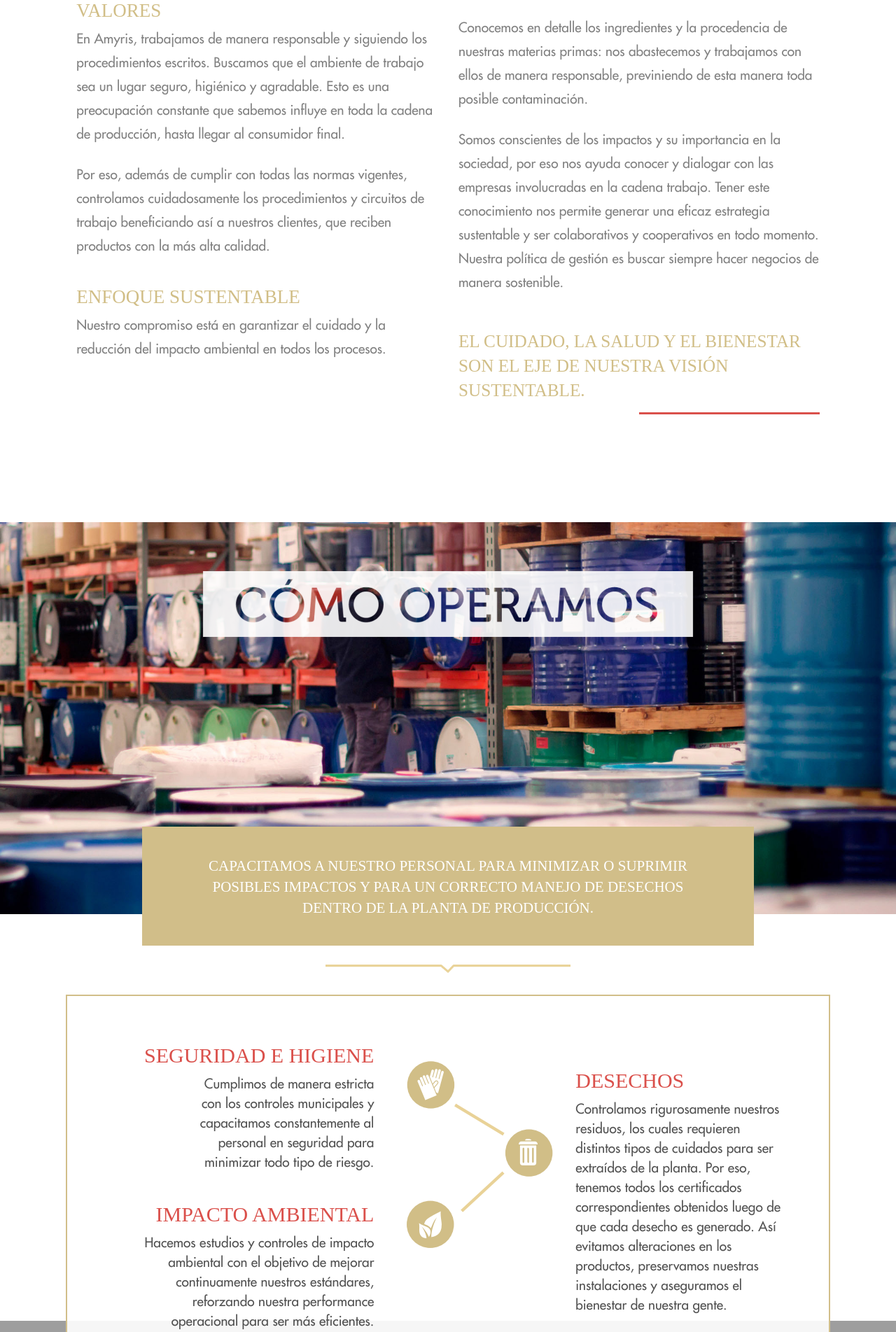
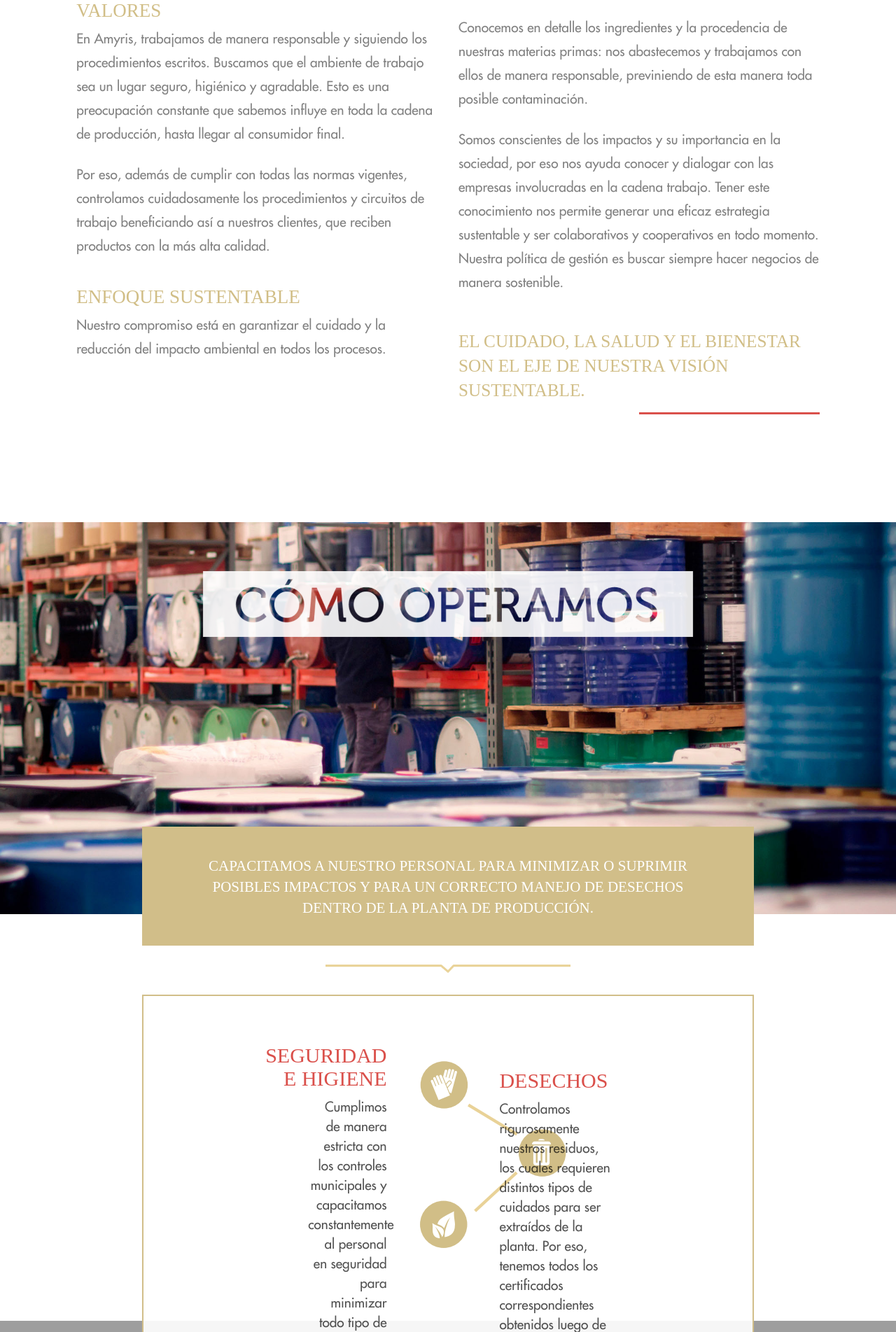
Before and after one commit to shizus/web-amyris, a PHP site: page /sustentabilidad in a window 1280 px wide. Shown: the part 1855-3758 px from the top of the page at 70% size. Run offline with PHP 8.4, Linux system fonts and the light colour scheme; some libraries are stand-ins or nearby versions; some web fonts are replaced; grey boxes are pictures that could not be loaded.

Commit message:
sustentabilidad para pantalla grande

```diff
--- a/sitio/css/sustentabilidad.css
+++ b/sitio/css/sustentabilidad.css
@@ -289,6 +289,6 @@ margin-top: 5%;
 
 @media (min-width: 120em){
     img#corchete {
-        margin-top: 5em;
+        margin-top: 6.5em;
     }
 }
--- a/sitio/sustentabilidad.php
+++ b/sitio/sustentabilidad.php
@@ -99,9 +99,9 @@ insertar_servicio($textos4, $textos5);
 
     <div class="row seguridad-higiene">
 
-        <div  class="col-md-10 col-md-offset-1" id="porque" >
+        <div  class="col-md-10 col-md-offset-1 col-lg-8 col-lg-offset-2" id="porque" >
             <div class="row">
-                <div class="col-md-4 col-md-offset-1 porquecolumna4">
+                <div class="col-md-4 col-md-offset-1 porquecolumna4 col-lg-3 col-lg-offset-2">
                     <br>
                     <br>
                     <h1> <?php echo $textos17 ?></h1>
@@ -112,10 +112,10 @@ insertar_servicio($textos4, $textos5);
 
 
                 </div>
-                <div class="col-md-3"  id="sustencolumna3" style="">
+                <div class="col-md-3 text-center col-lg-2"  id="sustencolumna3">
                     <img src="images/susten.png" >
                 </div>
-                <div class="col-md-4" id="sustencolumna4" >
+                <div class="col-md-4 col-lg-3" id="sustencolumna4" >
                     <h1><?php echo $textos23 ?> </h1>
                     <p id="textcols3"> <?php echo $textos24 ?> </p>
                 </div>
```
